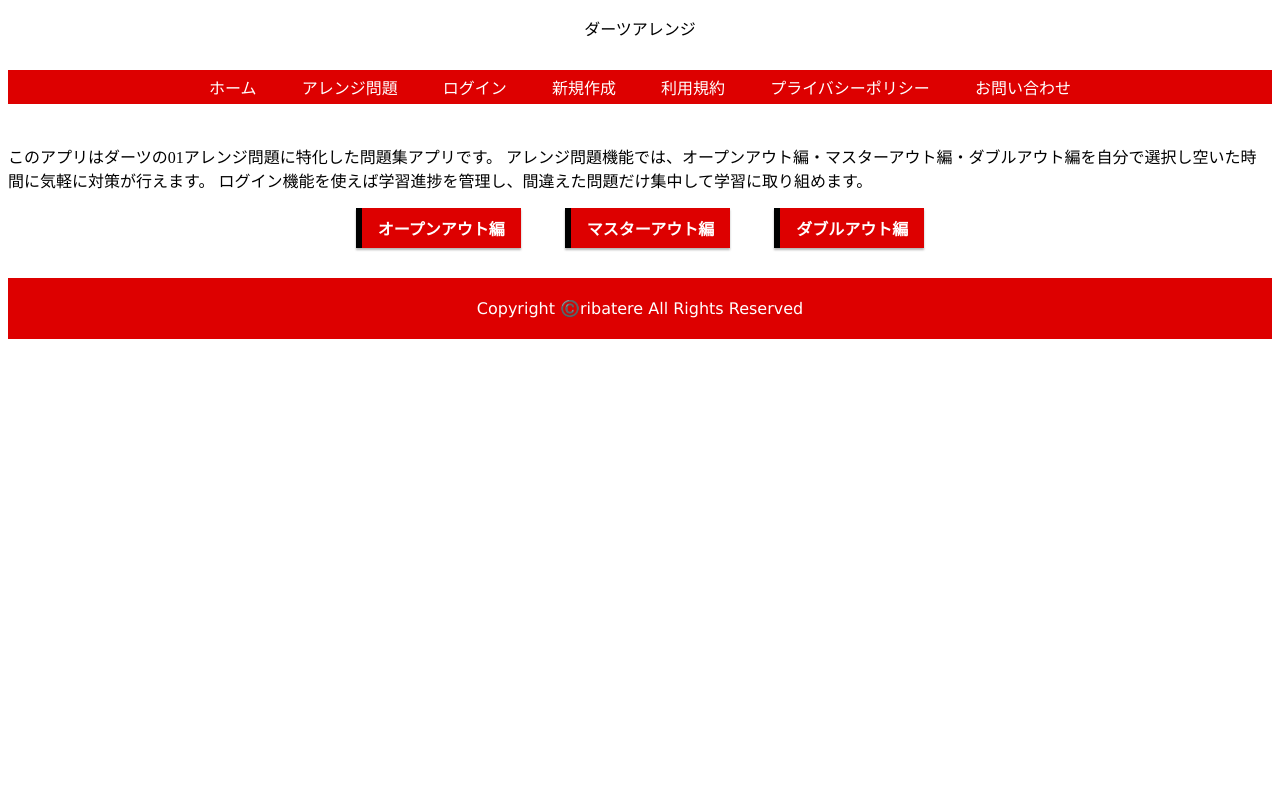
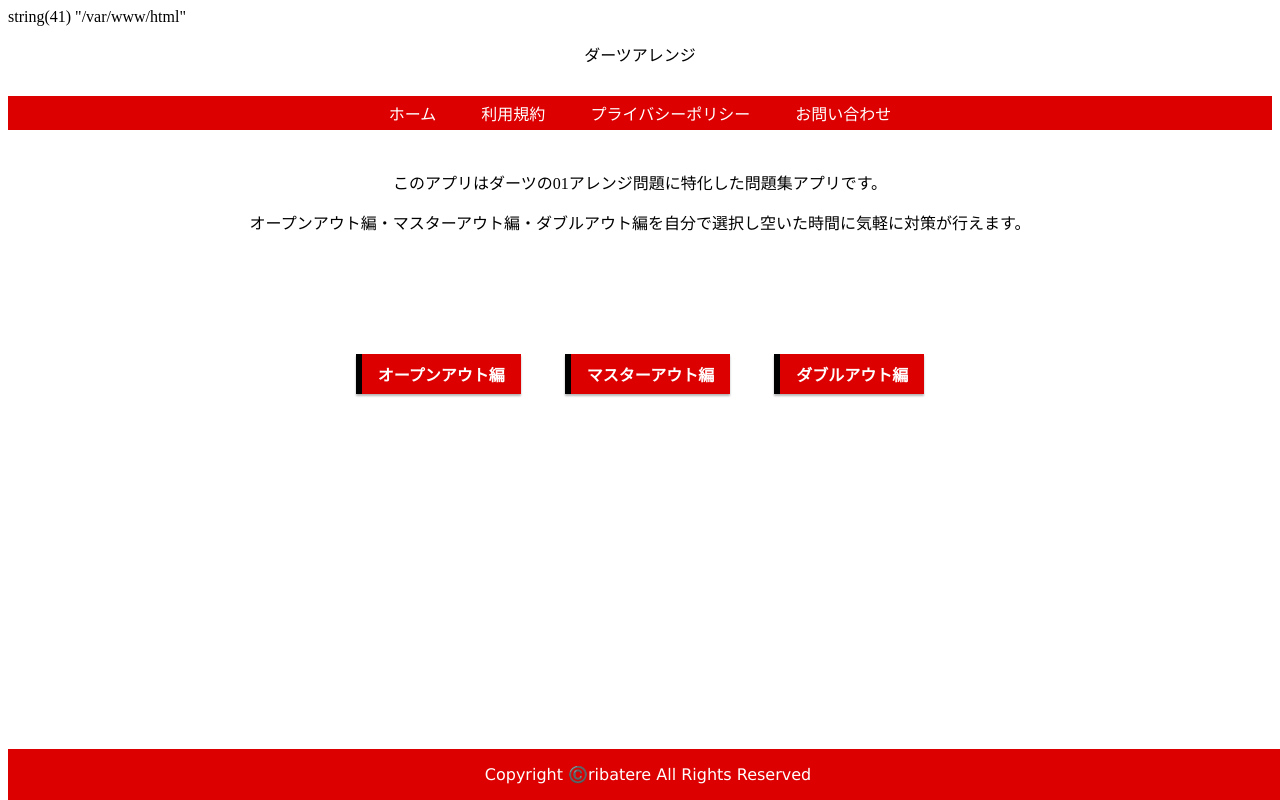
Before and after one commit to kkyopa/suke, a PHP site: page / in a window 1280 px wide. Run offline with PHP 8.4, Linux system fonts and the light colour scheme; a stand-in replaces the project's code that opens the database connection.

Commit message:
フッターの追加と必要なファイルの追加

```diff
--- /dev/null
+++ b/config.php
@@ -0,0 +1,12 @@
+<?php
+
+ini_set("display_errors" , "on");
+function debug($arg)
+{
+     echo "<pre>";
+     var_dump($arg);
+     echo "</pre>";
+}
+
+$webroot = $_SERVER['DOCUMENT_ROOT'];
+var_dump($webroot);
--- a/css/footer.css
+++ b/css/footer.css
@@ -1,3 +1,18 @@
 #copyright {
     color:white;
 }
+
+.menufooter {
+    list-style:none;
+    position: absolute;
+    bottom: 0;
+    width: 100%;
+    overflow:hidden;
+}
+.menufooter li {
+    font-family: 'Verdana',sans-serif;
+    width: 100%;
+    text-align: center;
+    float:left;
+    background-color:#DD0000;
+}
--- a/css/top.css
+++ b/css/top.css
@@ -14,4 +14,10 @@
 
   .arrengeproblem {
     text-align: center;
+    margin-top:120px;
+    margin-bottom:80px;
   }
+
+  .description {
+    text-align: center;
+  }
--- a/footer.html
+++ b/footer.php
@@ -8,7 +8,7 @@
 <body>
     <header class="header clearfix">
     <div class="top-amari">
-        <nav class="menu">
+        <nav class="menufooter">
             <li>
                 <p id="copyright">Copyright ©️ribatere All Rights Reserved</p>
             </li>
--- a/header.html
+++ b/header.php
@@ -11,10 +11,10 @@
     <div class="top-amari">
         <nav class="menu">
             <li>
-                <a href="#home">ホーム</a>
-                <a href="#problem">アレンジ問題</a>
+                <a href="./index.php">ホーム</a>
+                <!-- <a href="#problem">アレンジ問題</a>
                 <a href="#login">ログイン</a>
-                <a href="#new">新規作成</a>
+                <a href="#new">新規作成</a> -->
                 <a href="#kiyaku">利用規約</a>
                 <a href="#porisi">プライバシーポリシー</a>
                 <a href="#Blog">お問い合わせ</a>
--- a/index.php
+++ b/index.php
@@ -1,6 +1,6 @@
 <?php
 
 require('./config.php');
-require("./header.html");
+require("./header.php");
 include("./tpl/top.page/top.html");
-include("./footer.html");
+include("./footer.php");
--- a/tpl/top.page/top.html
+++ b/tpl/top.page/top.html
@@ -6,12 +6,15 @@
 <title>dartsarrange</title>
 </head>
 <body>
-    <p>このアプリはダーツの01アレンジ問題に特化した問題集アプリです。
-        アレンジ問題機能では、オープンアウト編・マスターアウト編・ダブルアウト編を自分で選択し空いた時間に気軽に対策が行えます。
-        ログイン機能を使えば学習進捗を管理し、間違えた問題だけ集中して学習に取り組めます。
-    </p>
+    <div class ="description">
+        <p>このアプリはダーツの01アレンジ問題に特化した問題集アプリです。</p>
+        <p>
+           オープンアウト編・マスターアウト編・ダブルアウト編を自分で選択し空いた時間に気軽に対策が行えます。
+           <!-- ログイン機能を使えば学習進捗を管理し、間違えた問題だけ集中して学習に取り組めます。 -->
+        </p>
+    </div>
     <div class="arrengeproblem">
-        <a href="#" class="btn-sticky">オープンアウト編</a>
+        <a href="../../problem/openout.php" class="btn-sticky">オープンアウト編</a>
         <a href="#" class="btn-sticky">マスターアウト編</a>
         <a href="#" class="btn-sticky">ダブルアウト編</a>
     </div>
```
Also changed, not shown: problem/openout.php (added, +8 -0 lines), tpl/problem/openout.html (added).
